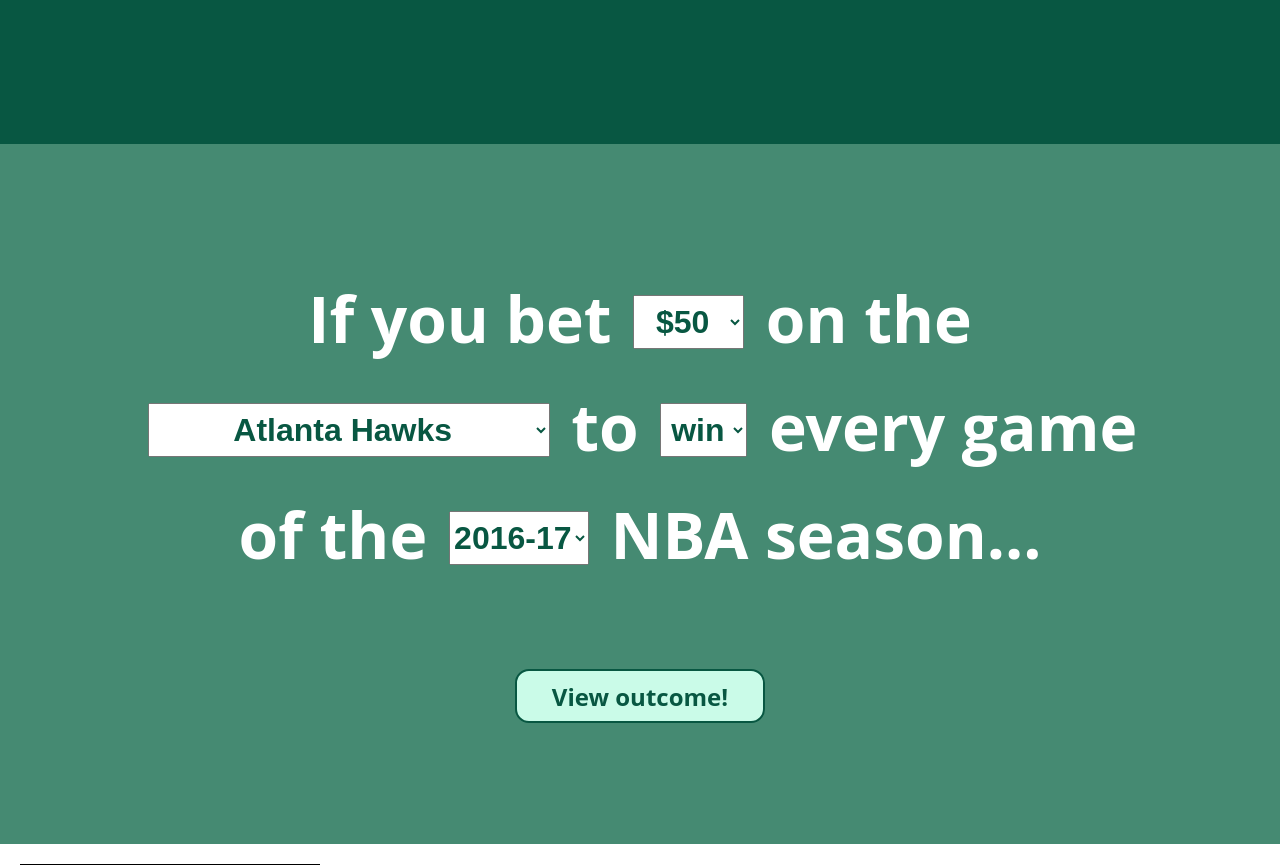
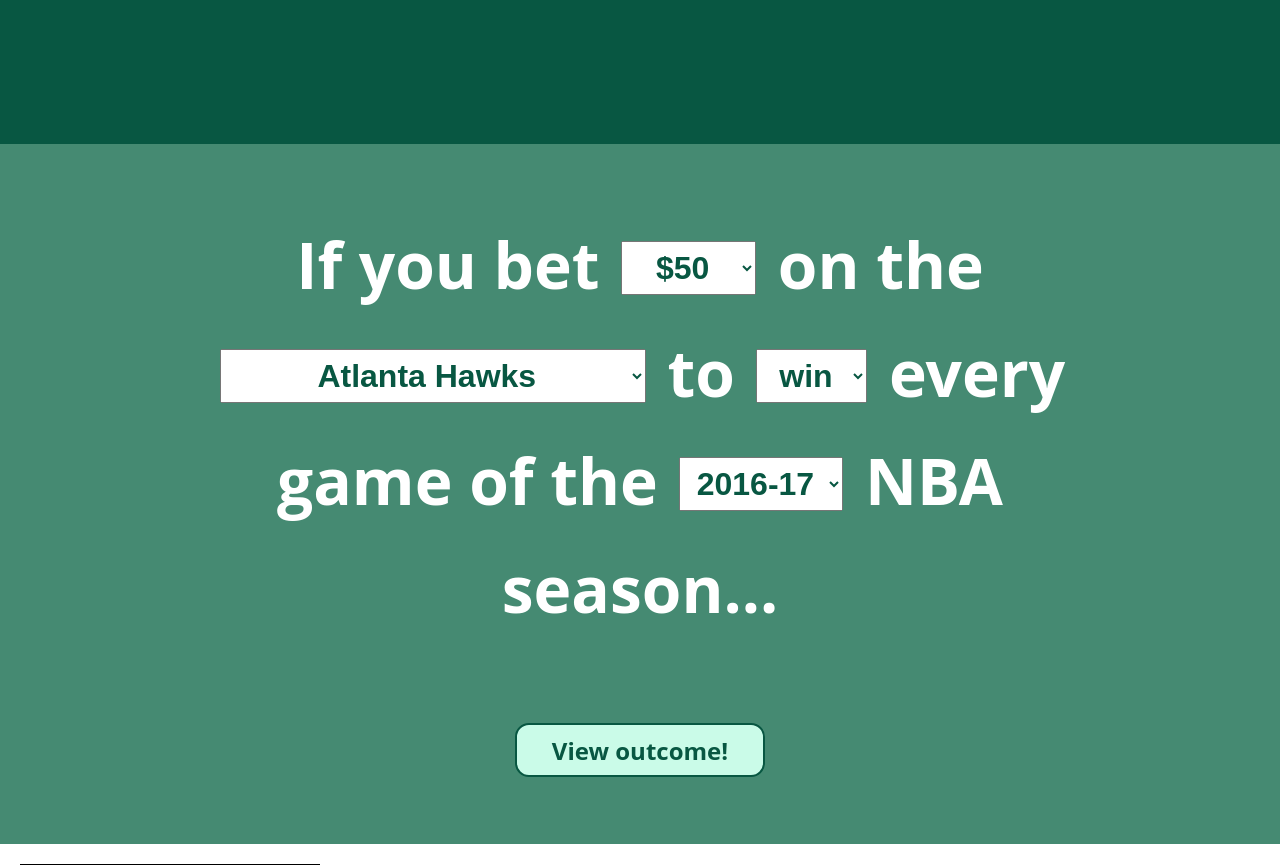
Before and after one commit to nikhilNathwani/Moneyline, a Flask app: page / in a window 1280 px wide. Shown: the part 506-1371 px from the top of the page. Run offline with Flask 2, Linux system fonts and the light colour scheme.

Commit message:
Added horizontal padding inside the dropdowns so that long options like 'minnesota timberwolves' have some breathing room and the right and left side

```diff
--- a/static/css/styles.css
+++ b/static/css/styles.css
@@ -64,6 +64,7 @@
   color: #085742;
   text-align: center;
   margin: 0 5px;
+  padding: 0 12px;
 }
 
 #input-area > #submit > button {
```
